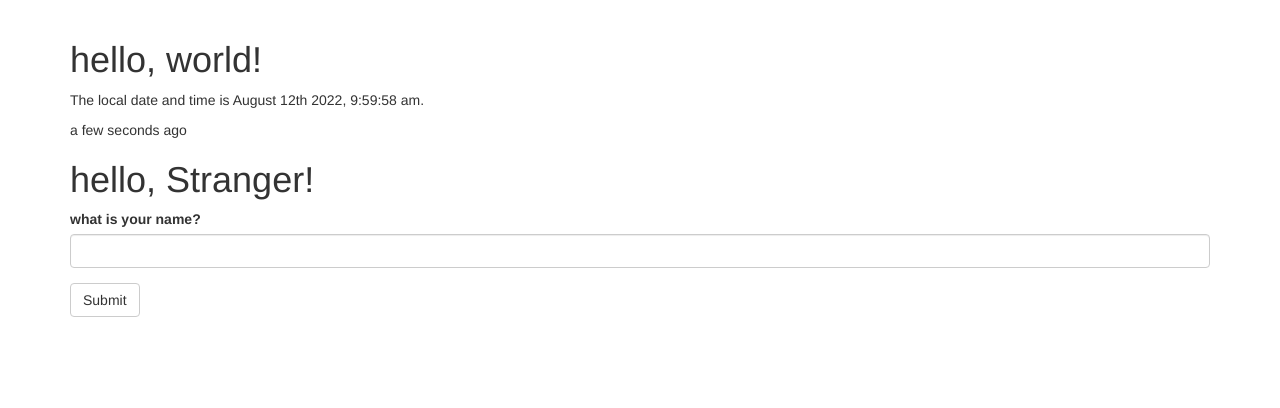
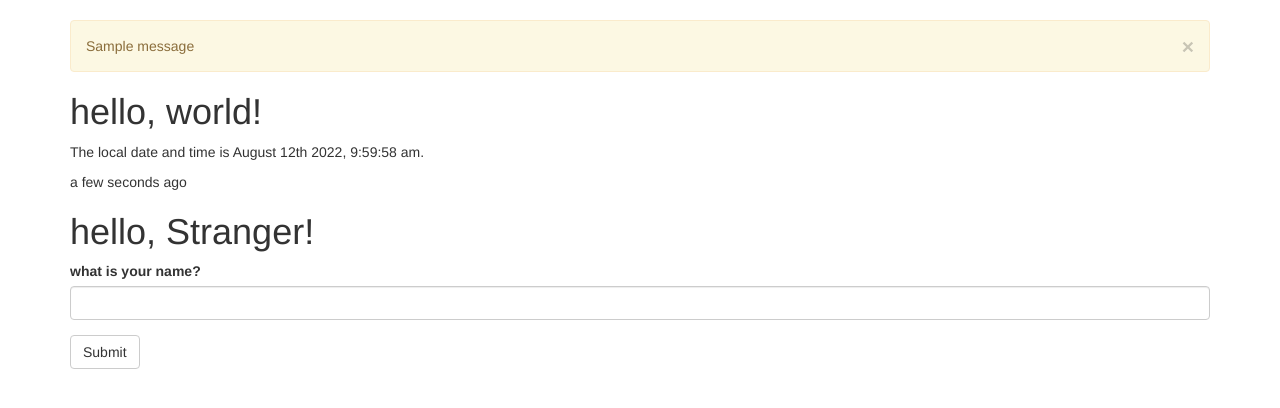
Before and after one commit to Cristianoaf81GIT/flask_web_development_book, a Flask app: page / in a window 1280 px wide. Shown: the part 52-460 px from the top of the page. Run offline with Flask 2, Linux system fonts and the light colour scheme; one stand-in notice (Sample message) is shown; some libraries are stand-ins or nearby versions.

Commit message:
flash messages

```diff
--- a/app.py
+++ b/app.py
@@ -1,5 +1,5 @@
 # -*- encoding: utf8 -*-
-from flask import Flask, request, make_response, redirect, abort, render_template, url_for, session
+from flask import Flask, request, make_response, redirect,abort, render_template, url_for, session, flash
 from flask_bootstrap import Bootstrap
 from flask_moment import Moment
 from flask_wtf import FlaskForm
@@ -23,9 +23,14 @@ def index():
     name = None
     form = NameForm()
     if form.validate_on_submit():
+        old_name = session.get('name')
+        if old_name is not None and old_name != form.name.data:
+            flash('Looks like you have changed your name!')
         session['name'] = form.name.data
         return redirect(url_for('index'))
-    return render_template('index.html', current_time=datetime.utcnow(), form=form, name=session.get('name'))
+    return render_template(
+            'index.html',
+            current_time=datetime.utcnow(), form=form, name=session.get('name'))
 
 
 @app.route('/user/<name>')
--- a/templates/base.html
+++ b/templates/base.html
@@ -35,6 +35,15 @@
     </div>
   </div>
 </div>
-{% endblock %} {% block content %}
-<div class="container">{% block page_content %} {% endblock %}</div>
 {% endblock %}
+{% block content %}
+  <div class="container">
+    {% for message in get_flashed_messages()%}
+      <div class="alert alert-warning">
+        <button type="button" class="close" data-dismiss="alert">&times;</button>
+        {{ message }}
+      </div>
+    {% endfor %}
+    {% block page_content %} {% endblock %}
+  </div>
+{% endblock %}
```
Also changed, not shown: 2 other files.
